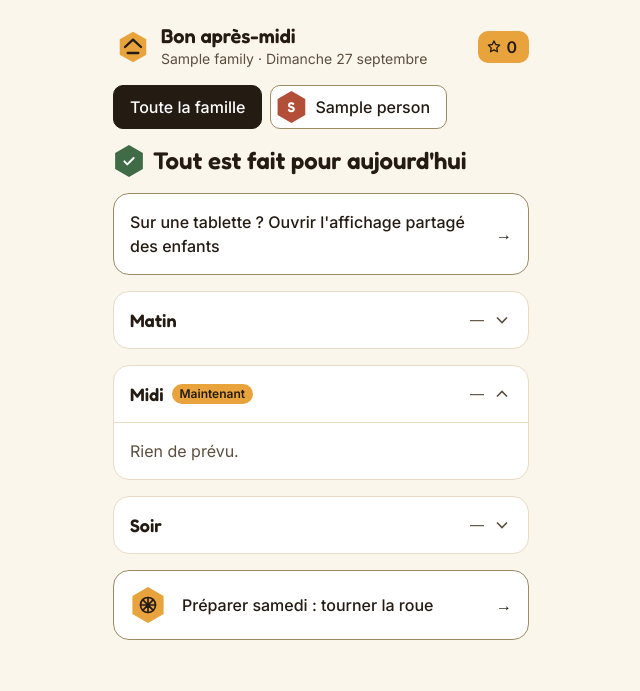
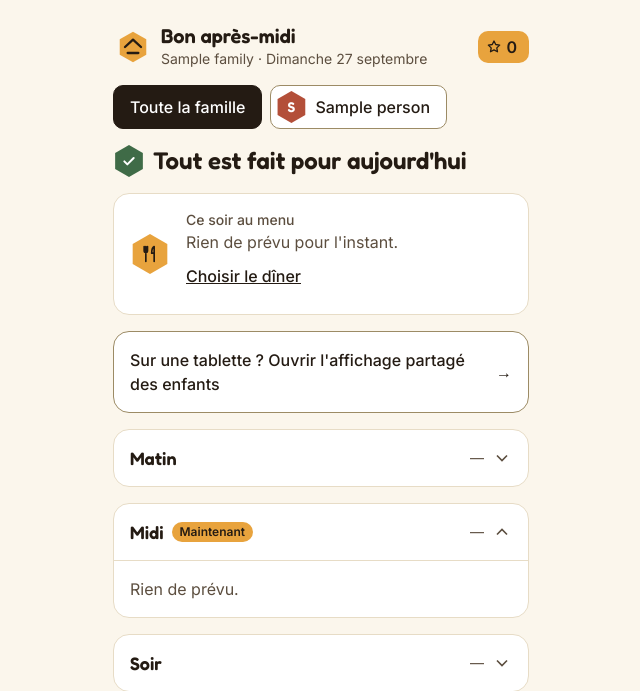
Before and after one commit to Khadaassi/laruche, a Django app: page / in a window 1280 px wide. Shown: the top 691 px of the page, without its empty margins (319-959 px from the left). Run offline with Django 5.2, Linux system fonts and the light colour scheme; a user stored in the database is signed in; tables that the repository leaves empty hold one stand-in row (values such as "Sample post"); data that the repository does not hold is empty; style sheets or scripts are compiled from the project's sources; some libraries are stand-ins or nearby versions.

Commit message:
feat(tasks): show tonight's dinner on the parent home with a link to the recipe
Co-Authored-By: Claude Opus 5.5 <noreply@anthropic.com>

```diff
--- a/apps/tasks/views.py
+++ b/apps/tasks/views.py
@@ -7,6 +7,7 @@ from django.views.decorators.http import require_GET, require_http_methods, requ
 from apps.core.preparation import tomorrow_items
 from apps.families.access import family_member_required, parent_required
 from apps.families.models import Person
+from apps.meals.week import dinner_of
 from apps.saturday.draw import close_past_plans, current_plan
 from apps.school.selectors import school_days_for
 from apps.stars.selectors import pot
@@ -72,6 +73,7 @@ def home(request):
             "tomorrow": tomorrow_items(request.family, now.date(), people=people),
             "saturday_plan": saturday_plan,
             "is_saturday": now.date().weekday() == SATURDAY,
+            "dinner": dinner_of(request.family, now.date()),
         },
     )
 
--- /dev/null
+++ b/templates/parent/_dinner_card.html
@@ -0,0 +1,16 @@
+{# Accueil parent : le dîner du jour (menu de la semaine), avec lien vers la recette. #}
+<section class="flex items-center gap-space-4 rounded-md border border-border bg-surface-0 p-space-4" aria-labelledby="dinner-title">
+  <span class="hex flex h-10 w-10 shrink-0 items-center justify-center bg-honey text-ink">{% include "components/_icon.html" with name="menu" icon_size="h-5 w-5" %}</span>
+  <div class="min-w-0 flex-1">
+    <h2 id="dinner-title" class="text-sm font-medium text-ink-soft font-sans">Ce soir au menu</h2>
+    {% if dinner %}
+      <p class="font-display text-lg font-semibold">{{ dinner.label }}</p>
+      {% if dinner.recipe %}
+        <a href="{% url 'meals:recipe_detail' dinner.recipe.pk %}" class="inline-flex min-h-11 items-center gap-1 font-medium underline">Voir la recette{% if dinner.recipe.prep_minutes %} · {{ dinner.recipe.prep_minutes }} min{% endif %}</a>
+      {% endif %}
+    {% else %}
+      <p class="text-ink-soft">Rien de prévu pour l'instant.</p>
+      <a href="{% url 'meals:slot_edit' today|date:'Y-m-d' 'dinner' %}" class="inline-flex min-h-11 items-center font-medium underline">Choisir le dîner</a>
+    {% endif %}
+  </div>
+</section>
--- a/templates/parent/home.html
+++ b/templates/parent/home.html
@@ -33,6 +33,8 @@
   </section>
 
   {% if is_saturday %}<div class="mb-space-4">{% include "parent/_saturday_card.html" with prominent=True %}</div>{% endif %}
+
+  <div class="mb-space-4">{% include "parent/_dinner_card.html" %}</div>
 
   {% if school_today or tomorrow %}
     <div class="mb-space-4 space-y-space-4">
```
